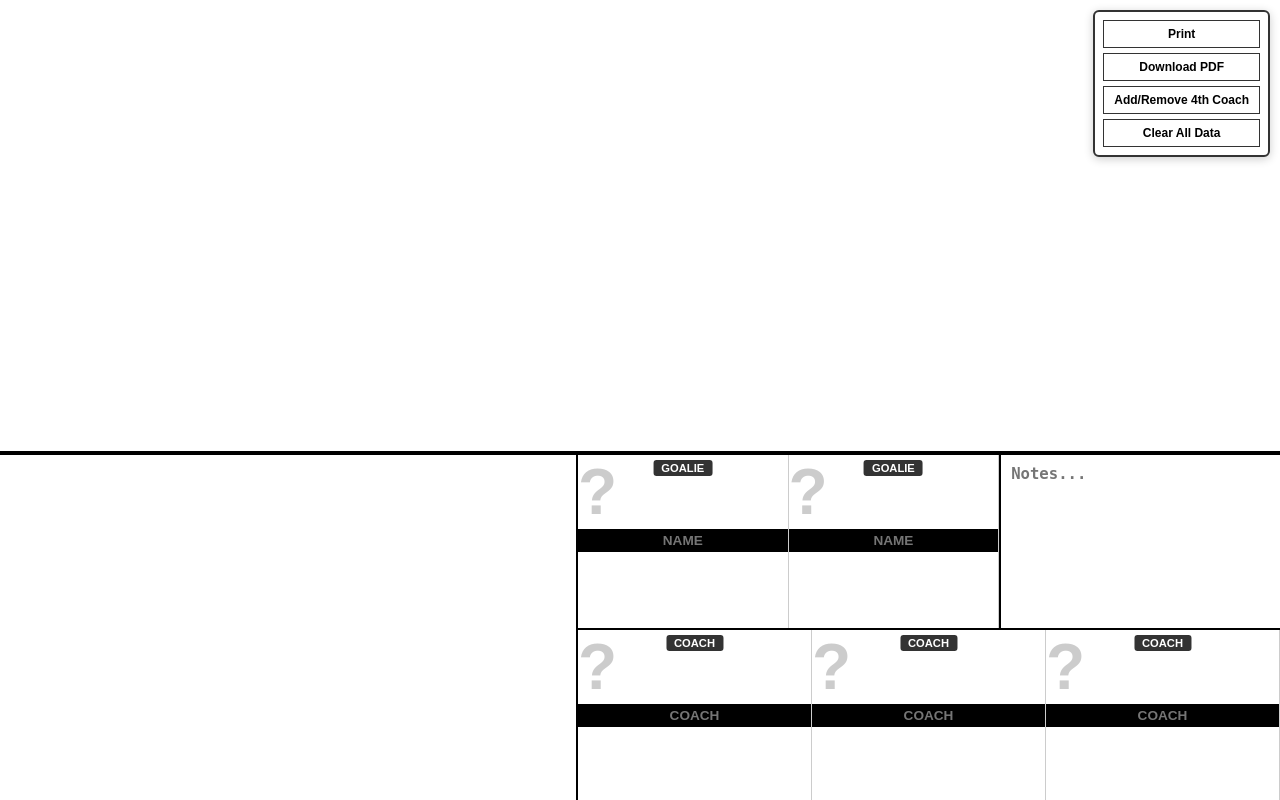
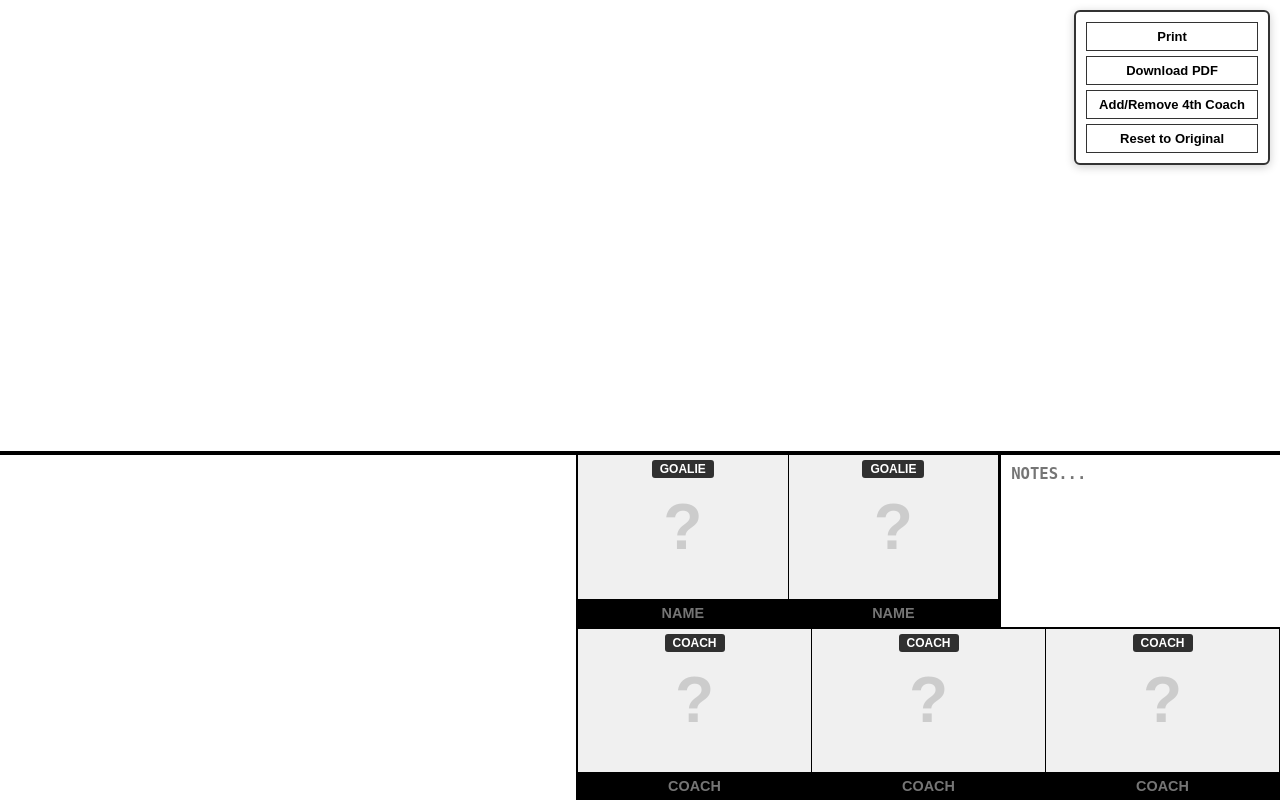
Before and after one commit to plasticfrog/nhl-lineup-generator, a Flask app: page /lineup in a window 1280 px wide. Run offline with Flask 3, Linux system fonts and the light colour scheme; parts of the project's set-up code (start-up, migrations or seed data) failed here and were passed over; some libraries are stand-ins or nearby versions.

Commit message:
Update lineup.html

```diff
--- a/templates/lineup.html
+++ b/templates/lineup.html
@@ -78,15 +78,14 @@
             border-left: 2px solid black;
         }
 
-        /* Goalies squished left, Notes box on right */
         .goalie-row {
             display: flex;
-            height: 50%;
+            flex: 1; /* Takes exactly half height */
             width: 100%;
         }
 
         .goalie-row .staff-member {
-            width: 30%; /* Squished size */
+            width: 30%;
         }
 
         .notes-area {
@@ -94,7 +93,6 @@
             height: 100%;
             border-left: 2px solid black;
             background: #fff;
-            position: relative;
         }
 
         .notes-area textarea {
@@ -105,12 +103,12 @@
             font-size: 1.2em;
             resize: none;
             outline: none;
-            font-weight: bold;
+            font-weight: 900;
         }
 
         .coach-row {
             display: flex;
-            height: 50%;
+            flex: 1; /* Takes exactly half height */
             width: 100%;
             border-top: 2px solid black;
         }
@@ -146,21 +144,17 @@
             text-align: center;
             padding: 4px 2px;
             font-size: 1.1em;
-            font-weight: 900; /* Extra Bold */
+            font-weight: 900;
             text-transform: uppercase;
             flex-shrink: 0;
             line-height: 1;
             display: flex;
             align-items: center;
             justify-content: center;
-            min-height: 1.5em;
+            min-height: 1.6em;
         }
 
-        /* Classes for dynamic wrapping rules */
-        .no-hash { }
         .font-small { font-size: 0.85em !important; }
-
-        .player.dragging { opacity: 0.5; }
 
         .badge {
             position: absolute;
@@ -227,17 +221,28 @@
             position: relative;
             display: flex;
             flex-direction: column;
-            border-right: 1px solid #ccc;
+            border-right: 1px solid #000;
         }
 
         .staff-member.hidden-coach { display: none !important; }
+
+        .staff-img-container {
+            flex: 1;
+            width: 100%;
+            display: flex;
+            align-items: center;
+            justify-content: center;
+            position: relative;
+            background: #f0f0f0;
+            overflow: hidden;
+        }
 
         .staff-name-input {
             background: #000 !important;
             color: #fff !important;
             text-align: center;
-            padding: 4px 2px;
-            font-size: 0.85em;
+            padding: 6px 2px;
+            font-size: 0.9em;
             font-weight: 900;
             border: none;
             width: 100%;
@@ -252,11 +257,10 @@
             background: rgba(0, 0, 0, 0.8) !important;
             color: white !important;
             padding: 2px 8px;
-            font-size: 0.7em;
-            font-weight: bold;
+            font-size: 0.75em;
+            font-weight: 900;
             border-radius: 3px;
             z-index: 15;
-            white-space: nowrap;
             text-align: center;
         }
 
@@ -265,7 +269,7 @@
             top: 10px;
             right: 10px;
             background: white;
-            padding: 8px;
+            padding: 10px;
             border: 2px solid #333;
             border-radius: 6px;
             box-shadow: 0 2px 10px rgba(0,0,0,0.2);
@@ -277,8 +281,8 @@
         }
 
         .controls button {
-            padding: 6px 10px;
-            font-size: 12px;
+            padding: 6px 12px;
+            font-size: 13px;
             cursor: pointer;
             border: 1px solid #333;
             background: white;
@@ -296,7 +300,7 @@
         <button onclick="window.print()">Print</button>
         <button onclick="downloadPDF()">Download PDF</button>
         <button onclick="toggleFourthCoach()">Add/Remove 4th Coach</button>
-        <button onclick="clearAllData()">Clear All Data</button>
+        <button onclick="clearAllData()">Reset to Original</button>
     </div>
 
     <div class="container" id="lineup-content">
@@ -310,7 +314,7 @@
                 <div class="goalie-row">
                     <div id="goalie-container" style="display: contents;"></div>
                     <div class="notes-area">
-                        <textarea id="notes-input" placeholder="Notes..."></textarea>
+                        <textarea id="notes-input" placeholder="NOTES..."></textarea>
                     </div>
                 </div>
                 <div class="coach-row" id="coach-row"></div>
@@ -326,6 +330,18 @@
         const STAFF_STORAGE_KEY = 'nhl_lineup_staff';
         const CUSTOM_NAMES_KEY = 'nhl_lineup_custom_names';
         const NOTES_KEY = 'nhl_lineup_notes';
+        const LAST_TEAM_KEY = 'nhl_last_team_id';
+
+        // Check for team change to prevent data carry-over
+        const currentTeam = lineupData.team || 'Unknown';
+        if (localStorage.getItem(LAST_TEAM_KEY) !== currentTeam) {
+            localStorage.removeItem(STORAGE_KEY);
+            localStorage.removeItem(BADGE_STORAGE_KEY);
+            localStorage.removeItem(CUSTOM_NAMES_KEY);
+            localStorage.removeItem(STAFF_STORAGE_KEY);
+            localStorage.removeItem(NOTES_KEY);
+            localStorage.setItem(LAST_TEAM_KEY, currentTeam);
+        }
 
         const FORWARDS = (lineupData.forwards || []);
         const DEFENSEMEN = (lineupData.defensemen || []);
@@ -334,9 +350,8 @@
 
         let draggedElement = null;
 
-        // Reset to original state
         function clearAllData() {
-            if(confirm('Reset lineup to original state? (Clears custom photos, badges, and edits)')) {
+            if(confirm('Reset lineup to original state? This clears all manual changes and photos.')) {
                 localStorage.removeItem(STORAGE_KEY);
                 localStorage.removeItem(BADGE_STORAGE_KEY);
                 localStorage.removeItem(CUSTOM_NAMES_KEY);
@@ -386,10 +401,12 @@
             reader.readAsDataURL(file);
         }
 
-        // Smart Text Wrapping Rule Implementation
         function renderPlayerName(el, player) {
             const customNames = JSON.parse(localStorage.getItem(CUSTOM_NAMES_KEY) || '{}');
-            const storedName = customNames[player.name];
+            if (customNames[player.name]) {
+                el.textContent = customNames[player.name];
+                return;
+            }
 
             const number = player.number || '';
             const nameParts = player.name.split(' ');
@@ -398,16 +415,13 @@
             const setText = (useHash, small) => {
                 el.classList.toggle('font-small', small);
                 const prefix = useHash ? `#${number} ` : `${number} `;
-                el.textContent = storedName || (number ? prefix + lastName : lastName);
+                el.textContent = number ? prefix + lastName : lastName;
             };
 
-            // Attempt 1: Full
             setText(true, false);
             if (el.scrollWidth > el.clientWidth) {
-                // Attempt 2: Lose #
                 setText(false, false);
                 if (el.scrollWidth > el.clientWidth) {
-                    // Attempt 3: Small font
                     setText(false, true);
                 }
             }
@@ -459,17 +473,13 @@
             imgContainer.ondrop = (e) => {
                 e.preventDefault();
                 imgContainer.style.background = '';
-                if (e.dataTransfer.files && e.dataTransfer.files[0]) {
-                    handleImageUpload(e.dataTransfer.files[0], player.name);
-                }
+                if (e.dataTransfer.files && e.dataTransfer.files[0]) handleImageUpload(e.dataTransfer.files[0], player.name);
             };
 
             card.appendChild(imgContainer);
             const info = document.createElement('div');
             info.className = 'player-info';
             info.contentEditable = 'true';
-
-            // Initial render
             setTimeout(() => renderPlayerName(info, player), 0);
 
             info.onblur = () => {
@@ -497,11 +507,17 @@
             const selector = document.createElement('div');
             selector.className = 'badge-selector';
             const sel = document.createElement('select');
-            sel.innerHTML = '<option value="none">Badge</option><option value="C">C</option><option value="A">A</option><option value="★">★</option>';
+            sel.innerHTML = '<option value="none">None</option><option value="C">C</option><option value="A">A</option><option value="★">★</option>';
+
+            // Set current value
+            const badges = JSON.parse(localStorage.getItem(BADGE_STORAGE_KEY) || '{}');
+            sel.value = badges[playerName] || 'none';
+
             sel.onchange = (e) => {
-                const badges = JSON.parse(localStorage.getItem(BADGE_STORAGE_KEY) || '{}');
-                if (sel.value === 'none') delete badges[playerName]; else badges[playerName] = sel.value;
-                localStorage.setItem(BADGE_STORAGE_KEY, JSON.stringify(badges));
+                const updatedBadges = JSON.parse(localStorage.getItem(BADGE_STORAGE_KEY) || '{}');
+                if (sel.value === 'none') delete updatedBadges[playerName];
+                else updatedBadges[playerName] = sel.value;
+                localStorage.setItem(BADGE_STORAGE_KEY, JSON.stringify(updatedBadges));
                 location.reload();
             };
             selector.appendChild(sel);
```
